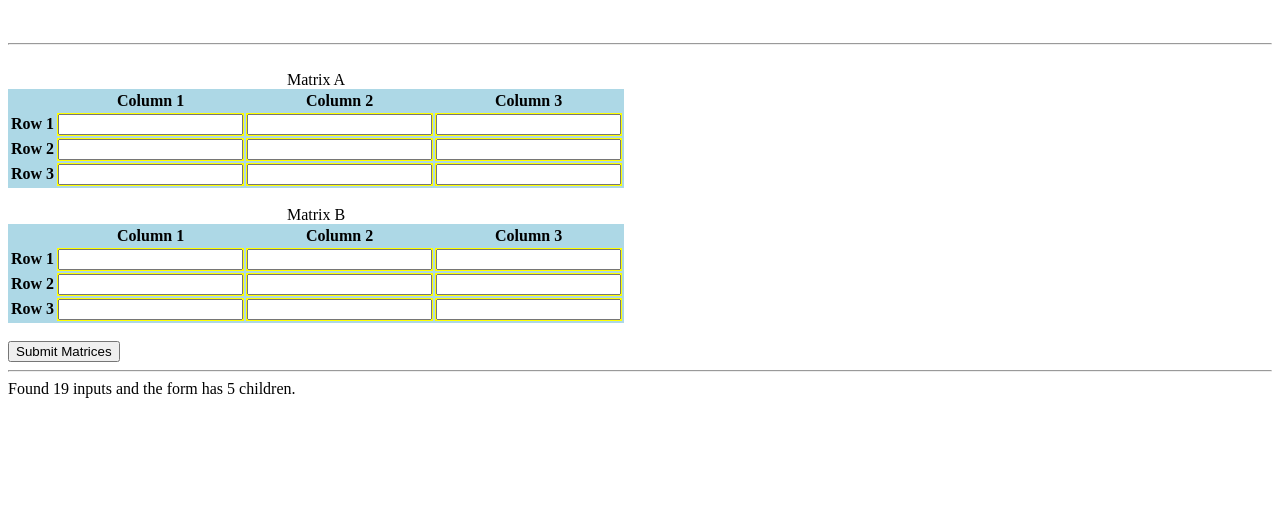
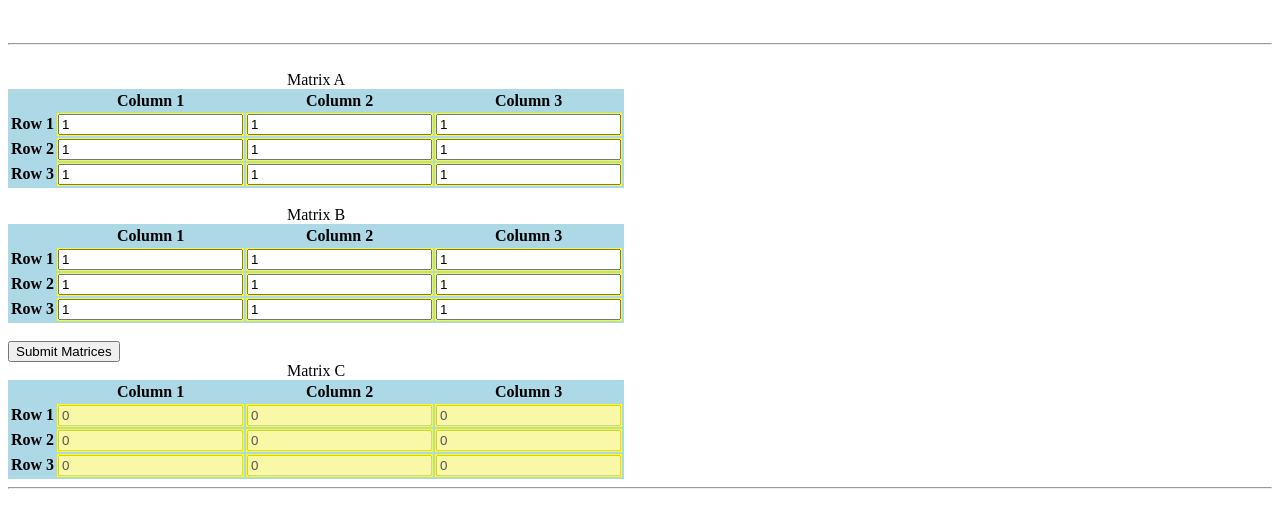
Before and after one commit to rlpvilla/Matrix_Mult, a plain HTML site: page interface.html in a window 1280 px wide. Shown: the part 137-664 px from the top of the page. Drawn offline with nearby package versions, Linux system fonts and the light colour scheme.

Commit message:
Finished Special Case 3x3 Matrix Multiplier

```diff
--- a/interface.html
+++ b/interface.html
@@ -11,7 +11,6 @@
 			}
 		</style>
 
-		<script src="http://code.jquery.com/jquery-1.9.1.js"></script>
 
 		<title>
 			Matrix Multiplier!
@@ -28,7 +27,7 @@
 
 		<br>
 
-		<form>
+		<form name="Multiplication">
 			<table>
 				<caption>Matrix A</caption>
 
@@ -52,15 +51,15 @@
 					</th>
 
 					<td>
-						<input class="Row 1" id="11a">
+						<input class="M1 R1 C1" type="number" value="1" id="111">
 					</td>
 
 					<td>
-						<input class="Row 1" id="11b">
+						<input class="M1 R1 C2" type="number" value="1" id="112">
 					</td>
 
 					<td>
-						<input class="Row 1" id="11c">
+						<input class="M1 R1 C3" type="number" value="1" id="113">
 					</td>
 				</tr>
 
@@ -70,15 +69,15 @@
 					</th>
 
 					<td>
-						<input class="Row 2" id="12a">
+						<input class="M1 R2 C1" type="number" value="1" id="121">
 					</td>
 
 					<td>
-						<input class="Row 2" id="12b">
+						<input class="M1 R2 C2" type="number" value="1" id="122">
 					</td>
 
 					<td>
-						<input class="Row 2" id="12c">
+						<input class="M1 R2 C3" type="number" value="1" id="123">
 					</td>
 				</tr>
 
@@ -88,15 +87,15 @@
 					</th>
 
 					<td>
-						<input class="Row 3" id="13a">
+						<input class="M1 R3 C1" type="number" value="1" id="131">
 					</td>
 
 					<td>
-						<input class="Row 3" id="13b">
+						<input class="M1 R3 C2" type="number" value="1" id="132">
 					</td>
 
 					<td>
-						<input class="Row 3" id="13c">
+						<input class="M1 R3 C3" type="number" value="1" id="133">
 					</td>
 				</tr>
 			</table>
@@ -126,15 +125,15 @@
 					</th>
 
 					<td>
-						<input class="Column 1" id="211">
+						<input class="M2 R1 C1" type="number" value="1" id="211">
 					</td>
 
 					<td>
-						<input class="Column 2" id="212">
+						<input class="M2 R1 C2" type="number" value="1" id="212">
 					</td>
 
 					<td>
-						<input class="Column 3" id="213">
+						<input class="M2 R1 C3" type="number" value="1" id="213">
 					</td>
 				</tr>
 
@@ -144,15 +143,15 @@
 					</th>
 
 					<td>
-						<input class="Column 1" id="221">
+						<input class="M2 R2 C1" type="number" value="1" id="221">
 					</td>
 
 					<td>
-						<input class="Column 2" id="222">
+						<input class="M2 R2 C2" type="number" value="1" id="222">
 					</td>
 
 					<td>
-						<input class="Column 3" id="223">
+						<input class="M2 R2 C3" type="number" value="1" id="223">
 					</td>
 				</tr>
 
@@ -162,33 +161,132 @@
 					</th>
 
 					<td>
-						<input class="Column 1" id="231">
+						<input class="M2 R3 C1" type="number" value="1" id="231">
 					</td>
 
 					<td>
-						<input class="Column 2" id="232">
+						<input class="M2 R3 C2" type="number" value="1" id="232">
 					</td>
 
 					<td>
-						<input class="Column 3" id="233">
+						<input class="M2 R3 C3" type="number" value="1" id="233">
 					</td>
 				</tr>
 			</table>
 
 			<br>
+		</form>
 
-			<input type="submit" onclick="print()" value="Submit Matrices">
-		</form>
+		<input type="button" id="mSubmit" value="Submit Matrices">
+
+		<table>
+				<caption>Matrix C</caption>
+
+				<tr style="background-color: lightblue">
+					<th>
+						<!--input type="submit" id="matB" value="Submit Matrix Changes"-->
+					</th>
+					<th>Column 1</th>
+					<th>Column 2</th>
+					<th>Column 3</th>
+				</tr>
+
+				<colgroup>
+					<col></col>
+					<col span="3" style="background-color: yellow">
+				</colgroup>
+
+				<tr>
+					<th>
+						Row 1
+					</th>
+
+					<td>
+						<input class="M3 R1 C1" type="number" value="0" id="311" disabled>
+					</td>
+
+					<td>
+						<input class="M3 R1 C2" type="number" value="0" id="312" disabled>
+					</td>
+
+					<td>
+						<input class="M3 R1 C3" type="number" value="0" id="313" disabled>
+					</td>
+				</tr>
+
+				<tr>
+					<th>
+						Row 2
+					</th>
+
+					<td>
+						<input class="M3 R2 C1" type="number" value="0" id="321" disabled>
+					</td>
+
+					<td>
+						<input class="M3 R2 C2" type="number" value="0" id="322" disabled>
+					</td>
+
+					<td>
+						<input class="M3 R2 C3" type="number" value="0" id="323" disabled>
+					</td>
+				</tr>
+
+				<tr>
+					<th>
+						Row 3
+					</th>
+
+					<td>
+						<input class="M3 R3 C1" type="number" value="0" id="331" disabled>
+					</td>
+
+					<td>
+						<input class="M3 R3 C2" type="number" value="0" id="332" disabled>
+					</td>
+
+					<td>
+						<input class="M3 R3 C3" type="number" value="0" id="333" disabled>
+					</td>
+				</tr>
+			</table>
 
 		<hr>
 
 		<div id="messages">
-			<script>
-			var allInputs = $( ":input" );
-			var formChildren = $( "form > *" );
-			$( "#messages" ).text( "Found " + allInputs.length + " inputs and the form has " + formChildren.length + " children." );
-			$( "form" ).submit(function( event ) {event.preventDefault();});
-			</script>
 		</div>
+
+		<script src="http://ajax.googleapis.com/ajax/libs/jquery/1.10.2/jquery.js"></script>
+		<script type="text/javascript">
+			try {
+				$(document).ready(function() {
+					alert('loaded');
+				});
+			} catch(ex) {
+				alert('error: ' + ex.message);
+			}
+
+			$(document).ready(function() {
+				alert("Ready!");
+				$("#mSubmit").click(function () {
+					for (var r = 1; r < 4; r++) {
+						for (var c = 1; c < 4; c++) {
+							var CCache = 0;
+
+							for (var m = 1; m < 4; m++) {
+								var AStore = $(".M1" + ".R" + r + ".C" + m).val();
+
+								var BStore = $(".M2" + ".R" + m + ".C" + c).val();
+
+								CCache += AStore * BStore;
+							}
+
+							$(".M3" + ".R" + r + ".C" + c).val(CCache);
+						}
+					}
+					alert("Submit Runs!");
+				});
+			});
+		</script>
 	</body>
 </html>
```
